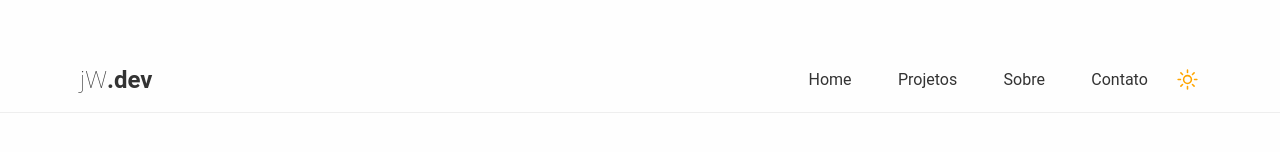
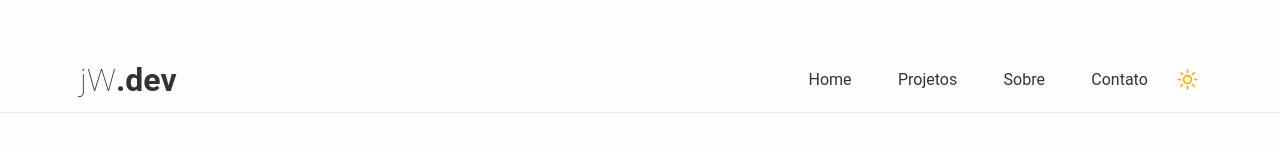
Before and after one commit to jeanwisotscki/portfolio, a Next.js app: page /sobre in a window 1280 px wide. Shown: the top 152 px of the page. Built offline with nearby package versions, Linux system fonts and the light colour scheme.

Commit message:
refactor: ajuste nas fontes

```diff
--- a/src/components/Accordion/AccordionItem/styles.ts
+++ b/src/components/Accordion/AccordionItem/styles.ts
@@ -33,14 +33,14 @@ export const Question = styled.h3`
   }
 
   @media (max-width: 769px) {
-    font-size: ${(props) => props.theme.fontSizes.small};
+    font-size: ${(props) => props.theme.fontSizes.normal};
 
     &::before {
-      font-size: ${(props) => props.theme.fontSizes.small};
+      font-size: ${(props) => props.theme.fontSizes.normal};
     }
 
     &::after {
-      font-size: ${(props) => props.theme.fontSizes.small};
+      font-size: ${(props) => props.theme.fontSizes.normal};
     }
   }
 `;
@@ -69,10 +69,10 @@ export const Answer = styled.p`
   }
 
   @media (max-width: 769px) {
-    font-size: ${(props) => props.theme.fontSizes.small};
+    font-size: ${(props) => props.theme.fontSizes.normal};
 
     &::before {
-      font-size: ${(props) => props.theme.fontSizes.small};
+      font-size: ${(props) => props.theme.fontSizes.normal};
     }
   }
 `;
--- a/src/components/Header/components/Logo/index.tsx
+++ b/src/components/Header/components/Logo/index.tsx
@@ -4,7 +4,7 @@ import styled from "styled-components";
 
 const LogoText = styled.strong`
   color: ${(props) => props.theme.colors.textSecondary};
-  font-size: ${(props) => props.theme.fontSizes.medium};
+  font-size: ${(props) => props.theme.fontSizes.large};
   padding: 0.8rem 1rem 0.8rem 0;
   cursor: pointer;
 
--- a/src/components/PageTitle/styles.ts
+++ b/src/components/PageTitle/styles.ts
@@ -3,10 +3,10 @@ import styled from "styled-components";
 export const Title = styled.h1`
   display: inline-block;
   color: ${(props) => props.theme.colors.secondary};
-  font-size: ${(props) => props.theme.fontSizes.large};
+  font-size: ${(props) => props.theme.fontSizes.xtLarge};
   margin: 2rem 0;
 
   @media (max-width: 769px) {
-    font-size: ${(props) => props.theme.fontSizes.medium};
+    font-size: ${(props) => props.theme.fontSizes.large};
   }
 `;
--- a/src/pages/styles.ts
+++ b/src/pages/styles.ts
@@ -23,7 +23,7 @@ export const Header = styled.div`
 export const Presentation = styled.div`
   span {
     color: ${(props) => props.theme.colors.secondary};
-    font-size: 1.5rem;
+    font-size: ${(props) => props.theme.fontSizes.medium};
   }
 
   div {
@@ -42,7 +42,7 @@ export const Presentation = styled.div`
       line-height: 0;
 
       @media (max-width: 769px) {
-        font-size: 3rem;
+        font-size: ${(props) => props.theme.fontSizes.xtLarge};
         line-height: 0.6;
       }
     }
@@ -63,7 +63,7 @@ export const Description = styled.div`
   opacity: 0.7;
 
   p {
-    font-size: 1.5rem;
+    font-size: ${(props) => props.theme.fontSizes.medium};
     text-align: justify;
     margin: 1rem 0;
   }
--- a/src/styles/themes.ts
+++ b/src/styles/themes.ts
@@ -20,9 +20,10 @@ export const lightTheme = {
     onyx: "#36313D",
   },
   fontSizes: {
-    small: "1rem",
+    normal: "1rem",
     medium: "1.5rem",
-    large: "3rem",
+    large: "2rem",
+    xtLarge: "3rem",
   },
 };
 
@@ -48,9 +49,10 @@ export const darkTheme = {
     onyx: "#36313D",
   },
   fontSizes: {
-    small: "1rem",
+    normal: "1rem",
     medium: "1.5rem",
-    large: "3rem",
+    large: "2rem",
+    xtLarge: "3rem",
   },
 };
 
```
